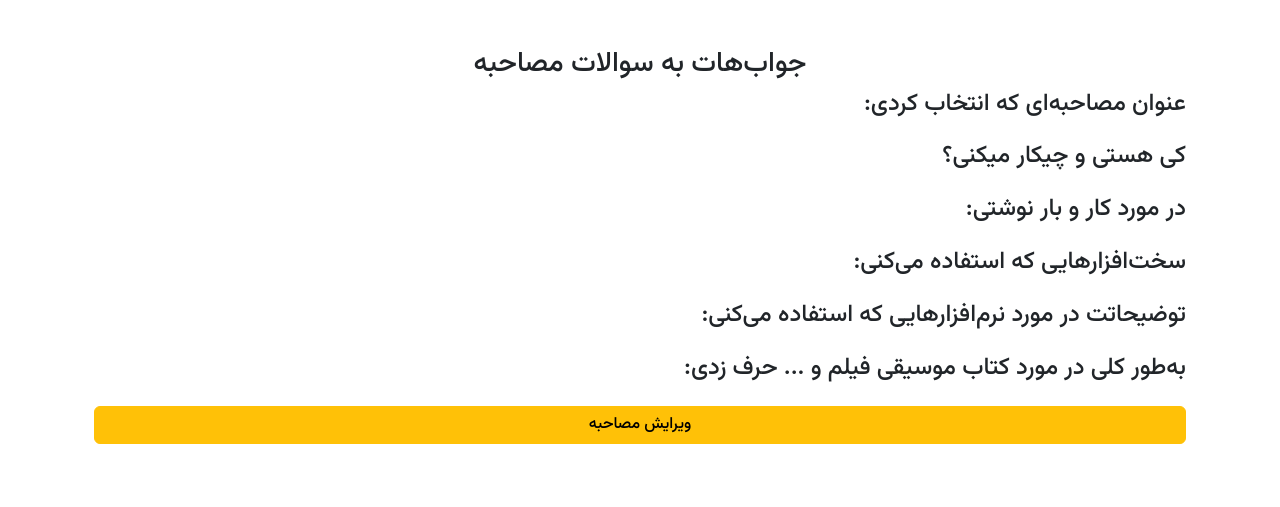
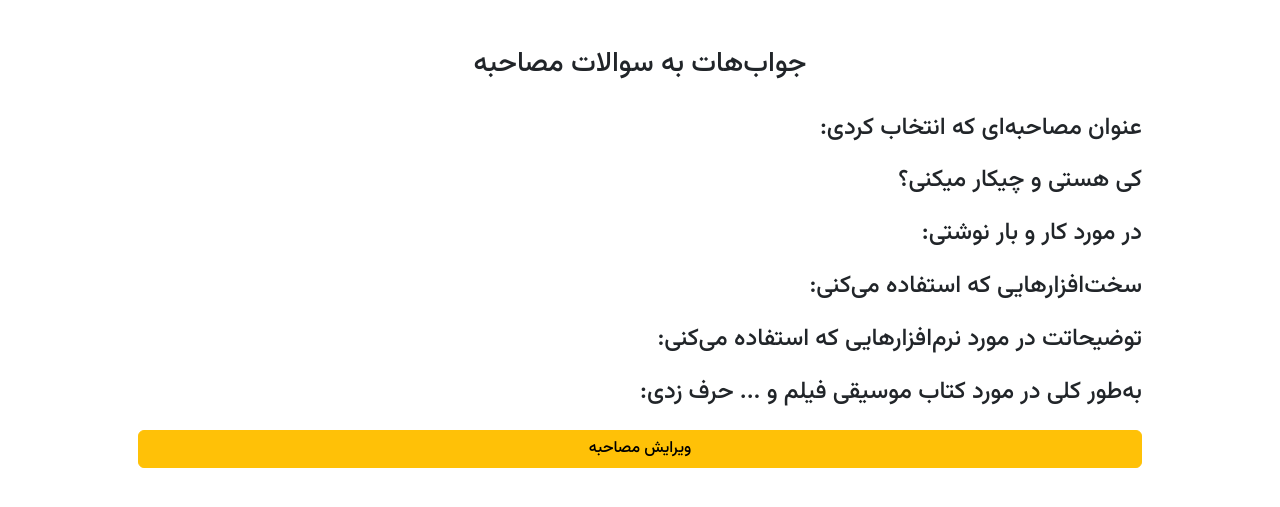
Before and after one commit to kouhkan/kiuse, a Django app: template apps/interviews/templates/interviews/detail.html in a window 1280 px wide. Shown: the part 56-563 px from the top of the page. Run offline with Django 4.2, Linux system fonts and the light colour scheme; the template is opened without the code that fills it, so the values that code supplies are empty; some libraries are stand-ins or nearby versions.

Commit message:
refactor: add padding and margin

```diff
--- a/apps/interviews/templates/interviews/detail.html
+++ b/apps/interviews/templates/interviews/detail.html
@@ -9,14 +9,14 @@
     <h3>جواب‌هات به سوالات مصاحبه</h3>
   </div>
   <div class="container">
-    <div class="row">
+    <div class="row m-3 p-3">
       <div class="row">
-      <h4>عنوان مصاحبه‌ای که انتخاب کردی:</h4>
-      <p class="lead">{{ object.title|safe }}</p>
-    </div>
-
-      <h4>کی هستی و چیکار میکنی؟</h4>
-      <p class="lead">{{ object.about|safe }}</p>
+        <h4>عنوان مصاحبه‌ای که انتخاب کردی:</h4>
+        <p class="lead">{{ object.title|safe }}</p>
+      </div>
+      <div class="row">
+        <h4>کی هستی و چیکار میکنی؟</h4>
+        <p class="lead">{{ object.about|safe }}</p>
     </div>
     <div class="row">
       <h4>در مورد کار و بار نوشتی:</h4>
```
